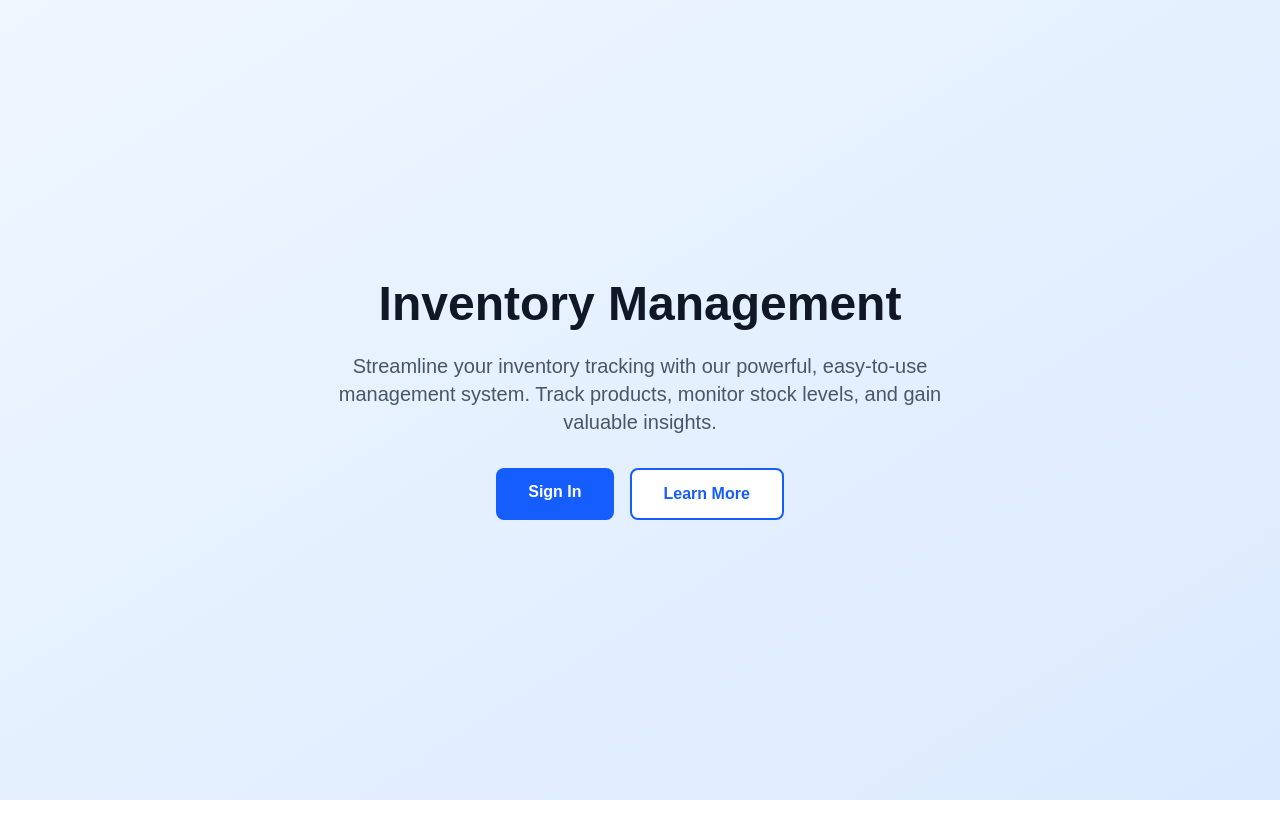
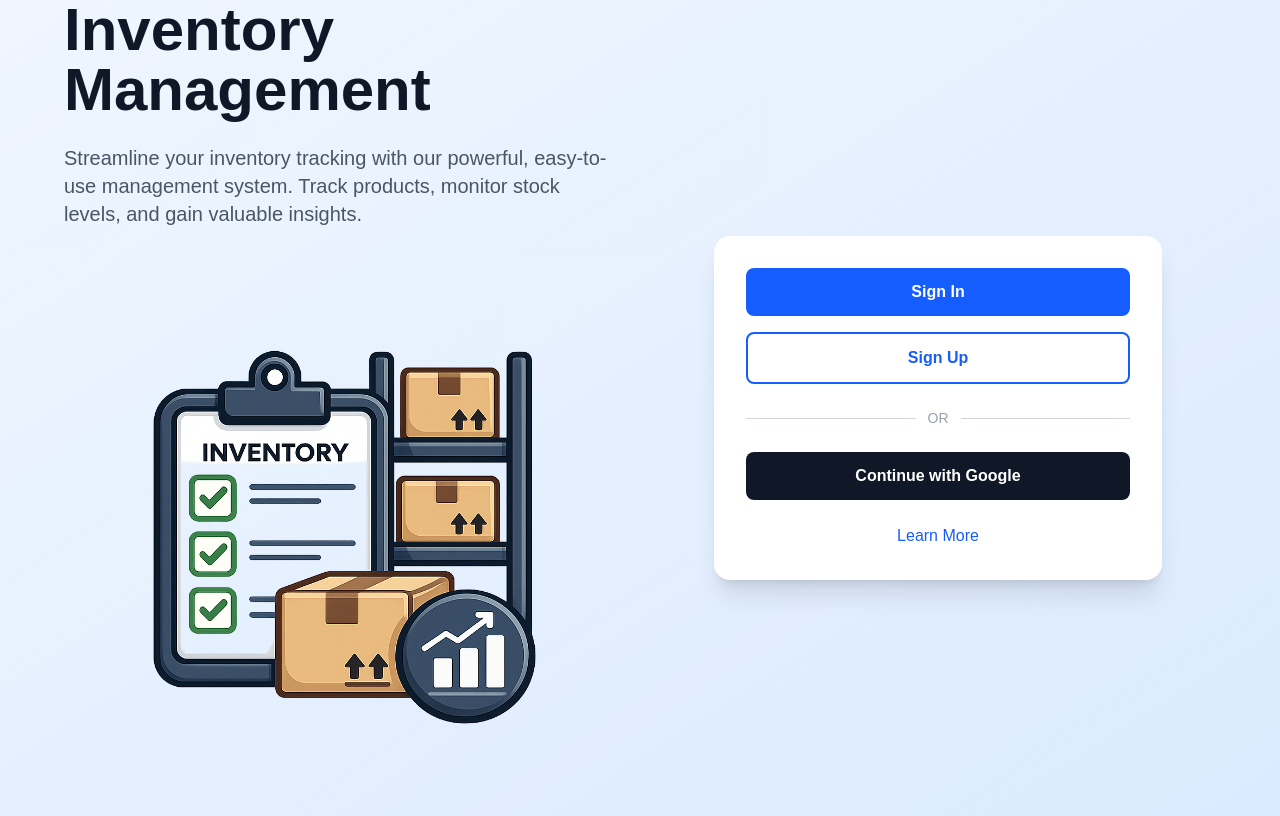
Before and after one commit to NetHunTech/inventory-management-app, a Next.js app: page / in a window 1280 px wide. Built offline with nearby package versions, Linux system fonts and the light colour scheme.

Commit message:
feat: create home page

```diff
--- a/app/page.tsx
+++ b/app/page.tsx
@@ -1,34 +1,73 @@
 import Link from "next/link";
+import Image from "next/image";
 
 export default async function Home() {
   return (
-    <div className="min-h-screen bg-gradient-to-br from-blue-50 to-blue-100 flex items-center justify-center">
-      <div className="container mx-auto px-4 py-16">
-        <div className="text-center">
-          <h1 className="text-5xl font-bold text-gray-900 mb-6">
+    <main className="min-h-screen bg-gradient-to-br from-blue-50 to-blue-100 flex items-center justify-center px-4">
+      <div className="w-full max-w-6xl grid grid-cols-1 md:grid-cols-2 gap-10">
+
+        {/* Left Side */}
+        <div className="flex flex-col items-center text-center md:text-left">
+          <Image
+            src="/icon.png"
+            width={500}
+            height={300}
+            alt="Inventory dashboard"
+            className="rounded-2xl order-1 md:order-3 w-52 md:w-auto mb-6 md:mb-0 md:mt-8"
+          />
+
+          <h1 className="order-2 md:order-1 text-4xl lg:text-6xl font-bold text-gray-900 mb-6">
             Inventory Management
           </h1>
-          <p className="text-xl text-gray-600 mb-8 max-w-2xl mx-auto">
-            Streamline your inventory tracking with our powerful, easy-to-use
-            management system. Track products, monitor stock levels, and gain
-            valuable insights.
+
+          <p className="order-3 md:order-2 text-lg lg:text-xl text-gray-600 max-w-xl">
+            Streamline your inventory tracking with our powerful,
+            easy-to-use management system. Track products, monitor
+            stock levels, and gain valuable insights.
           </p>
-          <div className="flex gap-4 justify-center">
+        </div>
+
+        {/* Right Side - Login box */}
+        <div className="bg-white rounded-2xl shadow-xl p-8 max-w-md w-full m-auto">
+          <div className="flex flex-col gap-4">
             <Link
               href="/sign-in"
-              className="bg-blue-600 text-white px-8 py-3 rounded-lg font-semibold hover:bg-blue-700 transition-colors"
+              className="w-full text-center bg-blue-600 text-white py-3 rounded-lg font-semibold hover:bg-blue-700 transition"
             >
               Sign In
             </Link>
+
+            <Link
+              href="/sign-up"
+              className="w-full text-center bg-white text-blue-600 py-3 rounded-lg font-semibold border-2 border-blue-600 hover:bg-blue-50 transition"
+            >
+              Sign Up
+            </Link>
+
+            <div className="flex items-center gap-3 my-2">
+              <div className="h-px bg-gray-300 flex-1" />
+              <span className="text-gray-400 text-sm">OR</span>
+              <div className="h-px bg-gray-300 flex-1" />
+            </div>
+
             <Link
               href="#"
-              className="bg-white text-blue-600 px-8 py-3 rounded-lg font-semibold border-2 border-blue-600 hover:bg-blue-50 transition-colors"
+              className="w-full text-center bg-gray-900 text-white py-3 rounded-lg font-semibold hover:bg-gray-800 transition"
+            >
+              Continue with Google
+            </Link>
+
+            <Link
+              href="#"
+              className="text-center text-blue-600 font-medium mt-2"
             >
               Learn More
             </Link>
+
           </div>
         </div>
+
       </div>
-    </div>
+    </main>
   );
 }
```
Also changed, not shown: public/icon.png (added).
